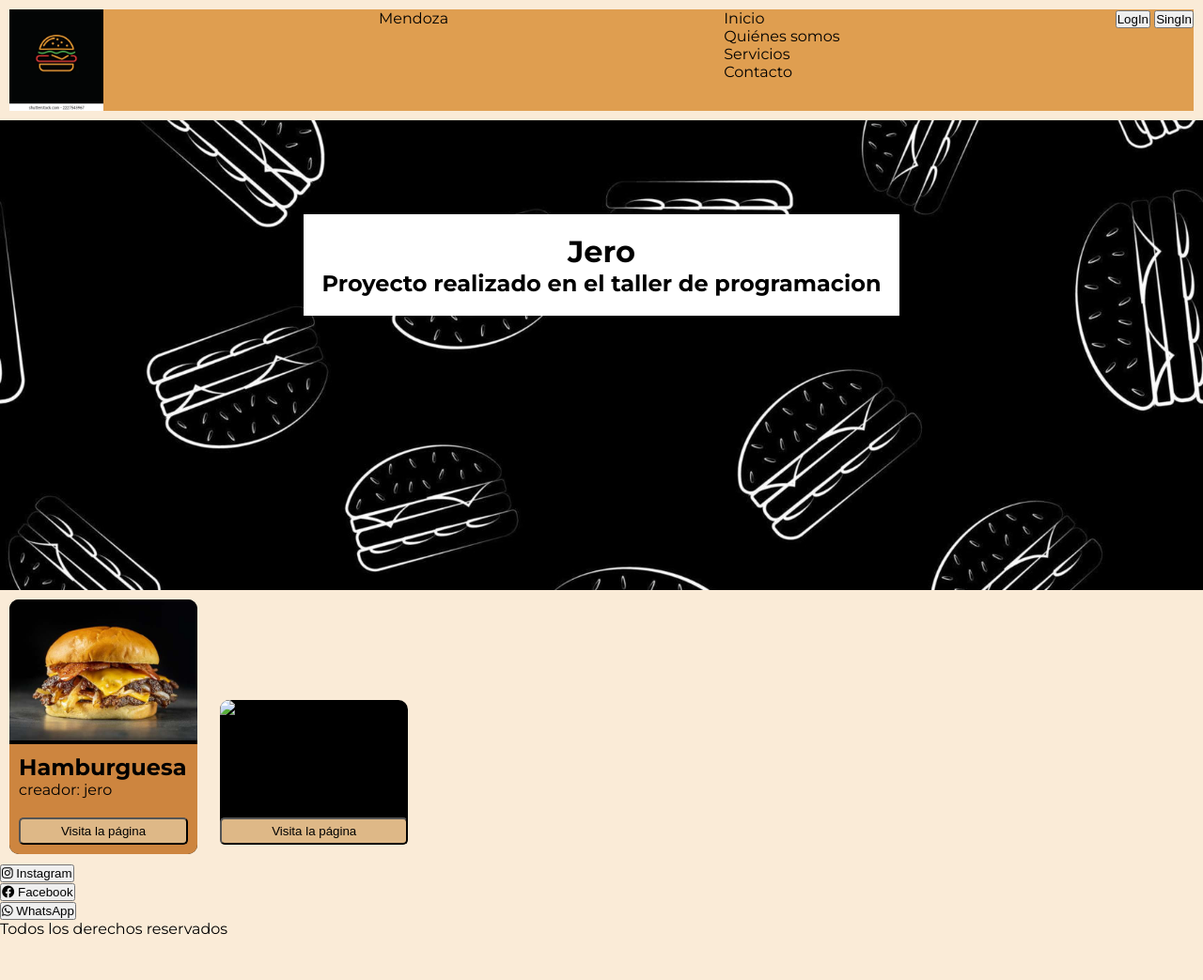
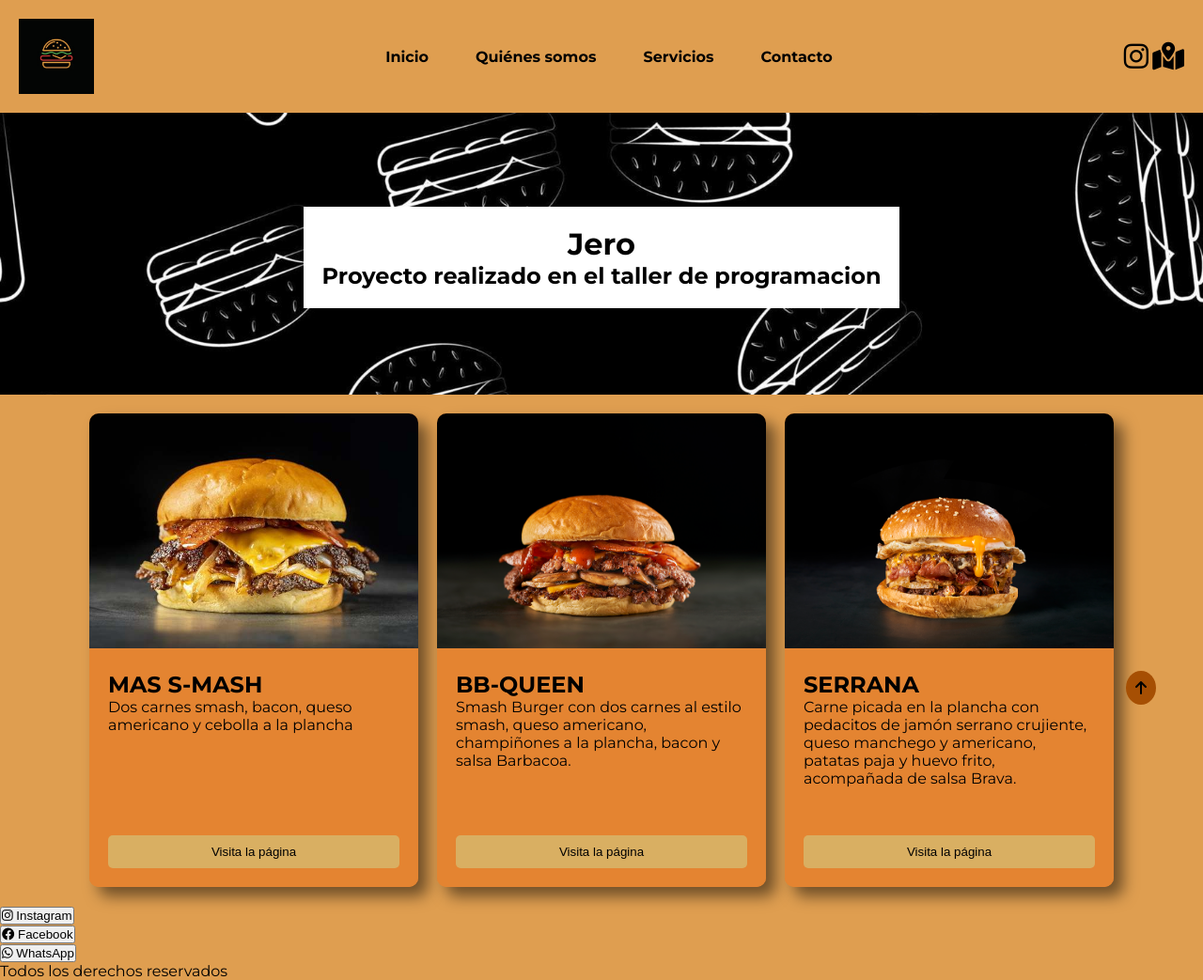
Before and after one commit to JeroAsenjo/Integracion, a plain HTML site: page index.html in a window 1280 px wide. Shown: the whole page at 94% size. Before the commit the page ends 998 px from the top, so only its background shows below. Drawn offline with nearby package versions, Linux system fonts and the light colour scheme.

Commit message:
Add files via upload

```diff
--- a/index.html
+++ b/index.html
@@ -13,6 +13,7 @@
     <link rel="stylesheet" href="https://cdnjs.cloudflare.com/ajax/libs/font-awesome/6.2.1/css/all.min.css"
         integrity="sha512-MV7K8+y+gLIBoVD59lQIYicR65iaqukzvf/nwasF0nqhPay5w/9lJmVM2hMDcnK1OnMGCdVK+iQrJ7lzPJQd1w=="
         crossorigin="anonymous" referrerpolicy="no-referrer" />
+        <link rel="stylesheet" href="https://cdnjs.cloudflare.com/ajax/libs/animate.css/4.1.1/animate.min.css"/>
         <!--link a css-->
     <link rel="stylesheet" href="./styles/globals.css">
 
@@ -21,10 +22,9 @@
 
 <body>
     <header> <!-- Etiqueta semantica de encabezado -->
-        <img src="./image/logo.webp" alt="Logo Github" class="imagelogoheader">
-        <p>Mendoza</p>
+        <img src="./image/logo.jpg" alt="Logo hamburguesa" class="imagelogoheader animate__animated animate__bounce">
         <nav> <!-- Etiqueta semantica barra de navegación -->
-            <ul> <!-- Etiqueta lógica lista desordenada -->
+            <ul class="navbar"> <!-- Etiqueta lógica lista desordenada -->
                 <li> <!-- Etiqueta lógica item de la lista -->
                     <a target="_blank" href="#">Inicio</a>
                 </li>
@@ -39,10 +39,13 @@
                 </li>
             </ul>
         </nav>
-        <div> <!-- Etiqueta contenedora general -->
-            <button>LogIn</button>
-            <button>SingIn</button>
-        </div>
+        <nav> <!-- Etiqueta contenedora general -->
+
+            <a target="_blank" href="https://www.instagram.com/"> <i class="fa-brands fa-instagram"></i> </a>
+            <a target="_blank" href="https://www.google.com.ar/maps/@-32.9362686,-68.8375374,14z?entry=ttu"> <i
+                    class="fa-solid fa-map-location-dot"></i> </a>
+            <i class="fa-solid fa-bars menu"> </i>
+        </nav>
     </header>
     <main>
         <div class="banner">
@@ -52,21 +55,41 @@
             </div>
         </div>
         <section class="listadoCartas">
-            <article class="carta">
-                <img src="./image/burger1.jpg" alt="imagen de la mejor pagina de vacas del mundo">
+            <article class="carta animate__backInUp animate__animated">
+                <img src="./image/burger1.jpg" alt="imagen de la primera hamburguesa">
                 <div>
-                <h2>Hamburguesa</h2>
-                <p>creador: jero</p>
+                    <div>
+                    <h2>MAS S-MASH</h2>
+                    <p>Dos carnes smash, bacon, queso americano y cebolla a la plancha</p>
+                    </div>
                     <button>Visita la página</button>
                 </div>
             </article>
-            <article class="carta">
-                <img src="./image/pagina.avif" alt="imagen de la mejor pagina de futbol del mundo">
-                <h2>Hamburguesa 2</h2>
-                <p>Creador: Francisco</p>
+            <article class="carta animate__backInUp animate__animated">
+                <img src="./image/burger2.png" alt="imagen de la segunda hamburguesa">
+                <div>
+                    <div>
+                    <h2>BB-QUEEN</h2>
+                    <p>Smash Burger con dos carnes al estilo smash, queso americano, champiñones a la plancha, bacon y
+                        salsa Barbacoa.</p>
+                    </div>
                     <button>Visita la página</button>
+                </div>
+            </article>
+            <article class="carta animate__backInUp animate__animated">
+                <img src="./image/burger3.jpg" alt="imagen de la tercera hamburguesa">
+                <div>
+                    <div>
+                        <h2>SERRANA</h2>
+                        <p>Carne picada en la plancha con pedacitos de jamón serrano crujiente, queso manchego y americano,
+                            patatas paja y huevo frito, acompañada de salsa Brava.</p>
+                    </div>
+                    <button>Visita la página</button>
+                </div>
             </article>
         </section>
+
+        <a href="#top"><i class="fa-solid fa-arrow-up arrow-top"></i></a>
     </main>
     <footer>
         <nav>
--- a/styles/banner.css
+++ b/styles/banner.css
@@ -3,7 +3,7 @@
     background-repeat: no-repeat ;
     background-position: center;
     background-size: cover;
-    height: 500px;
+    height: 300px;
 
     display: flex;
     justify-content: center;
--- a/styles/cards.css
+++ b/styles/cards.css
@@ -1,36 +1,44 @@
+.listadoCartas{
+    display: flex;
+    flex-wrap: wrap;
+    gap: 20px;
+    justify-content: center;
+    margin: 20px;
+
+}
+
 /* Estilos cartas */
 .carta{
-    background-color: rgb(0, 0, 0);
-    width: 200px;
-    display: inline-block;
-    margin: 10px;
+    background-color: #e48431;
+    width: 350px;
     border-radius: 10px;
+    box-shadow: 10px 10px 16px rgba(0,0,0,0.5);
+
 }
-.carta div{
-    padding: 10px;
-    background-color: peru;
+
+.carta > div{
+    padding: 20px;
+    background-color: #e48431;
     border-radius: 0px 0px 10px 10px ;
+    display: flex;
+    flex-direction: column;
+    justify-content: space-between;
+    height: 250px;
 }
 
 /* Estilos imagen */
 .carta img{
     width: 100%;
-    height: 150px;
+    height: 250px;
     object-fit: cover;
     border-radius: 10px 10px 0px 0px;
 }
 
 .carta button{
-    width: 100%;
-    padding: 5px;
-    margin-top: 20px;
-    background-color: burlywood;
+    padding: 10px 20px;
+    background-color: #D9AF62;
+    color: black;
+    border: none;
+    border-radius: 5px;
     cursor: pointer;
-    border-radius: 5px;
-
 }
-
-.carta button:hover{
-    background-color: rgb(202, 167, 122);
-
-}
--- a/styles/globals.css
+++ b/styles/globals.css
@@ -6,8 +6,18 @@
     padding: 0%;
     box-sizing: border-box;
 }
+
+:root{
+    --color-primario: rgb(223, 158, 80);
+    --color-secundary: #172601;
+}
+
+html{
+    scroll-behavior: smooth;
+}
 body{
-    background-color: antiquewhite;
+
+    background-color: var(--color-primario);
     font-family: 'Montserrat', sans-serif;;
 }
 a{
@@ -17,3 +27,12 @@ a{
 ul{
     list-style: none;
 }
+
+.arrow-top{
+    position: fixed;
+    right: 50px;
+    bottom: 50px;
+    background-color: #A64F03;
+    padding: 10px;
+    border-radius: 50%;
+}
--- a/styles/header.css
+++ b/styles/header.css
@@ -1,9 +1,45 @@
-header{
+header {
     background-color: rgb(223, 158, 80);
     display: flex;
     justify-content: space-between;
-    margin: 10px;
+    align-items: center;
+    padding: 20px;
+
+    position: sticky;
+    width: 100%;
+    background-color: var(--color-primario);
+    top: 0px;
+    z-index: 1;
+
 }
 header img.imagelogoheader {
-    width: 100px;
+    width: 80px;
 }
+header .navbar{
+    display: flex;
+    gap: 50px;
+    font-weight: 800;
+}
+.navbar a:hover{
+    border-bottom: 2px black double;
+}
+
+
+header i{
+    font-size: 30px;
+}
+header i:hover{
+    transform: scale(1.2);
+}
+.menu{
+    display: none;
+}
+@media (max-width: 700px) {
+
+    header .navbar{
+        display: none;
+    }
+    .menu{
+        display: inline;
+    }
+}
```
Also changed, not shown: image/burger2.png (added), image/burger3.jpg (added), image/hamburguesa2.webp (added), image/logo.jpg (added). Lines whose indentation alone changed are shown as unchanged.
